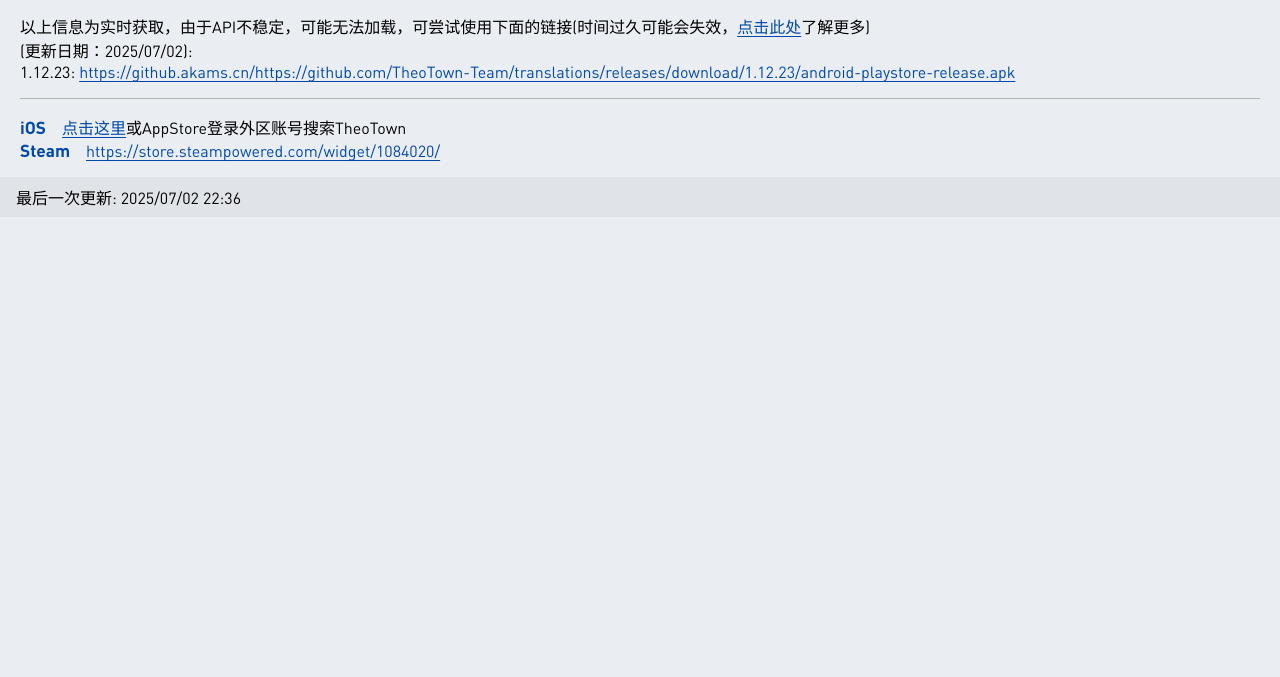
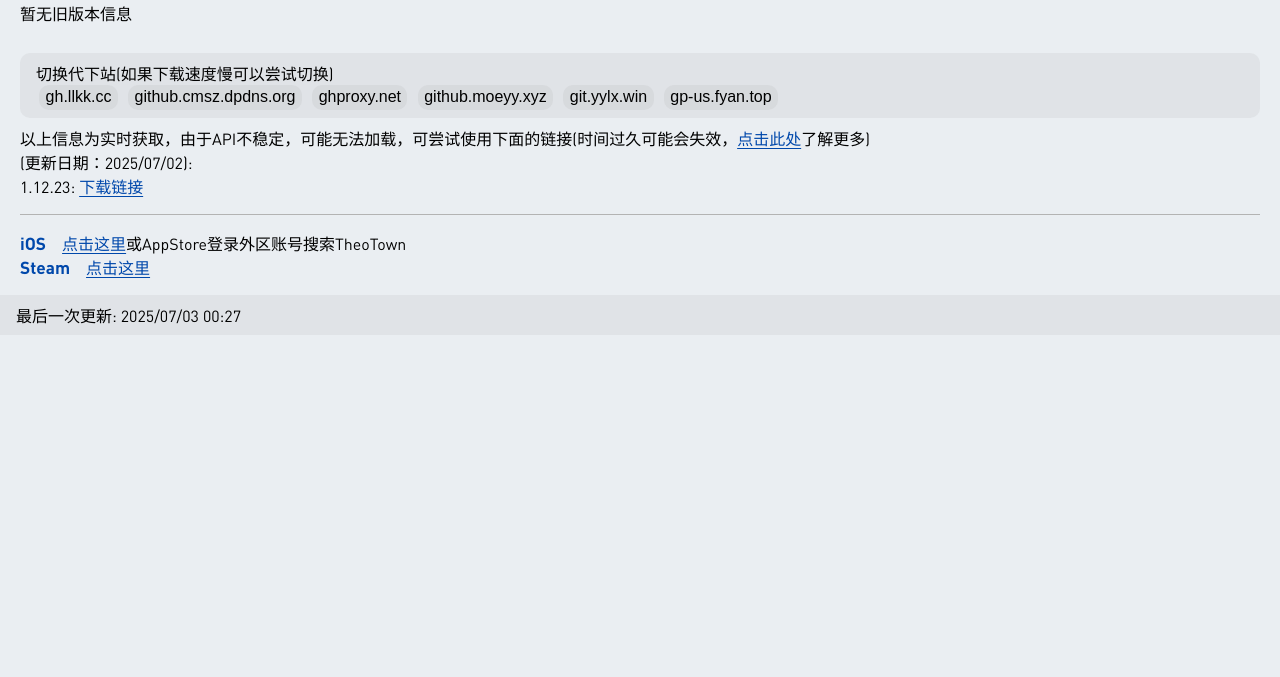
Before and after one commit to Sioneo/sioneo.github.io, a plain HTML site: page theotown/gettheotown.html in a window 1280 px wide. Shown: the part 123-800 px from the top of the page. Drawn offline with Linux system fonts and the light colour scheme; no server answers.

Commit message:
Update gettheotown.html

```diff
--- a/theotown/gettheotown.html
+++ b/theotown/gettheotown.html
@@ -4,42 +4,13 @@
 <title>下载西奥小镇</title>
 <meta charset="UTF-8">
 <link rel="stylesheet" type="text/css" href="../generalstyle.css">
-</head>
-
-<body>
-
-<div style="display: flex;" class="headbox">
-    <h3 class="headtext">下载西奥小镇</h3>
-</div>
-
-<div class="main">
-
-    <div style="display: inline-block;">
-        <p style="display: inline-block;">目前西奥小镇最新的发行版是</p>
-        <h1 style="margin: auto 0px; display: inline-block;" id="latestVersion">...</h1>
-    </div>
-    <div style="display: inline-block; margin-left: 10px;">
-        <a id="downloadLink" target="_blank" href="#" style="display: none">下载最新版本安装包</a>
-    </div>
-    <p>旧版本安装包：</p>
-    <div id="oldVersions"></div><br>
-
-    <p>以上信息为实时获取，由于API不稳定，可能无法加载，可尝试使用下面的链接(时间过久可能会失效，<a href="https://b23.tv/4fAHtvX">点击此处</a>了解更多)<br>(更新日期：2025/07/02):</p>
-    <p>1.12.23: <a href="https://github.akams.cn/https://github.com/TheoTown-Team/translations/releases/download/1.12.23/android-playstore-release.apk">https://github.akams.cn/https://github.com/TheoTown-Team/translations/releases/download/1.12.23/android-playstore-release.apk</a></p>
-
-    <hr>
-    <p><em>iOS</em>&emsp;<a href="https://itunes.apple.com/us/app/theotown/id1459639864">点击这里</a>或AppStore登录外区账号搜索TheoTown</p>
-    <p><em>Steam</em>&emsp;<a href="https://store.steampowered.com/widget/1084020/">https://store.steampowered.com/widget/1084020/</a>
-</div>
-
-<div class="box">最后一次更新: 2025/07/02 22:36</div>
-
 <script>
+let downloadSite = "https://gh.llkk.cc/"; // 默认下载站点
 const apiUrl = "https://api.github.com/repos/TheoTown-Team/translations/releases";
-const downloadSite = "https://github.akams.cn/"
 let versionData;
 
 // 使用 fetch 获取数据
+function fetchData() {
   fetch(apiUrl)
     .then(response => {
       if (!response.ok) {
@@ -60,7 +31,11 @@ fetch(apiUrl)
     })
     .catch(error => {
       console.error("获取数据失败:", error);
+      document.getElementById("latestVersion").innerHTML = "加载失败，请检查网络连接";
+      document.getElementById("downloadLink").style.display = "none"; // 如果失败，隐藏链接
+      document.getElementById("oldVersions").innerHTML = "暂无旧版本信息";
     });
+}
 
 // 更新页面显示最新版本
 function updateLatestVersion() {
@@ -86,6 +61,7 @@ function updateOldVersions() {
   if (versionData && versionData.length > 1) {
     // 取出除最新版本外的所有旧版本
     const oldVersions = versionData.slice(1); // 取除最新版本外的所有版本
+    oldVersionsContainer.innerHTML = ""; // 清空旧版本容器
     oldVersions.forEach((version, index) => {
       const link = document.createElement("a");
       link.href = `${downloadSite}${version.browser_download_url}`;
@@ -106,6 +82,53 @@ function updateOldVersions() {
     oldVersionsContainer.innerHTML = "暂无旧版本信息";
   }
 }
+
+// 初始化数据
+window.onload = fetchData;
 </script>
+</head>
+
+<body>
+
+<div style="display: flex;" class="headbox">
+    <h3 class="headtext">下载西奥小镇</h3>
+</div>
+
+<div class="main">
+
+    <div style="display: inline-block;">
+        <p style="display: inline-block;">目前西奥小镇最新的发行版是</p>
+        <h1 style="margin: auto 0px; display: inline-block;" id="latestVersion">...</h1>
+    </div>
+    <div style="display: inline-block; margin-left: 10px;">
+        <a id="downloadLink" target="_blank" href="#" style="display: none">下载最新版本安装包</a>
+    </div>
+    <p>旧版本安装包：</p>
+    <div id="oldVersions"></div><br>
+
+    <div class="box">
+        <p>切换代下站(如果下载速度慢可以尝试切换)</p>
+        <button onClick="downloadSite = 'https://gh.llkk.cc/'; updateLatestVersion(); updateOldVersions();">gh.llkk.cc</button>
+        <button onClick="downloadSite = 'https://github.cmsz.dpdns.org/'; updateLatestVersion(); updateOldVersions();">github.cmsz.dpdns.org</button>
+        <button onClick="downloadSite = 'https://ghproxy.net/'; updateLatestVersion(); updateOldVersions();">ghproxy.net</button>
+        <button onClick="downloadSite = 'https://github.moeyy.xyz/'; updateLatestVersion(); updateOldVersions();">github.moeyy.xyz</button>
+        <button onClick="downloadSite = 'https://git.yylx.win/'; updateLatestVersion(); updateOldVersions();">git.yylx.win</button>
+        <button onClick="downloadSite = 'https://gp-us.fyan.top/'; updateLatestVersion(); updateOldVersions();">gp-us.fyan.top</button>
+    </div>
+
+    <p>以上信息为实时获取，由于API不稳定，可能无法加载，可尝试使用下面的链接(时间过久可能会失效，<a href="https://b23.tv/4fAHtvX">点击此处</a>了解更多)<br>(更新日期：2025/07/02):</p>
+    <p>1.12.23: <a href="https://gh.llkk.cc/https://github.com/TheoTown-Team/translations/releases/download/1.12.23/android-playstore-release.apk">下载链接</a></p>
+
+    <hr>
+    <p><em>iOS</em>&emsp;<a href="https://itunes.apple.com/us/app/theotown/id1459639864">点击这里</a>或AppStore登录外区账号搜索TheoTown</p>
+    <p><em>Steam</em>&emsp;<a href="https://store.steampowered.com/widget/1084020/">点击这里</a></p>
+
+    <script>
+
+    </script>
+</div>
+
+<div class="box">最后一次更新: 2025/07/03 00:27</div>
+
 </body>
 </html>
```
Lines whose indentation alone changed are shown as unchanged.
